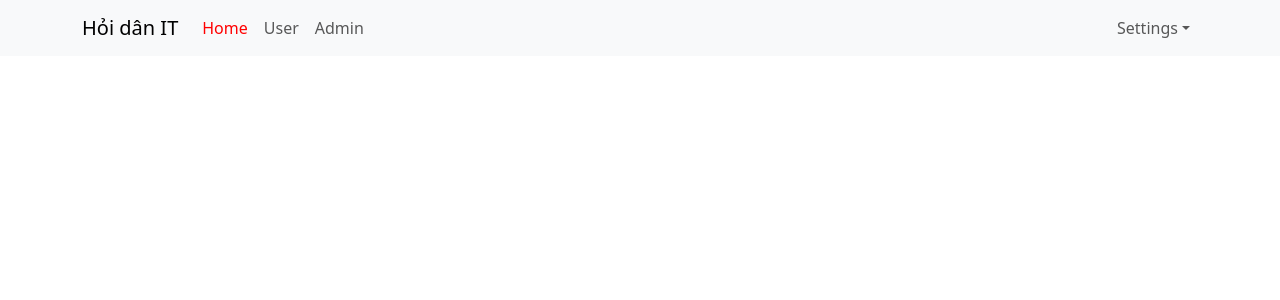
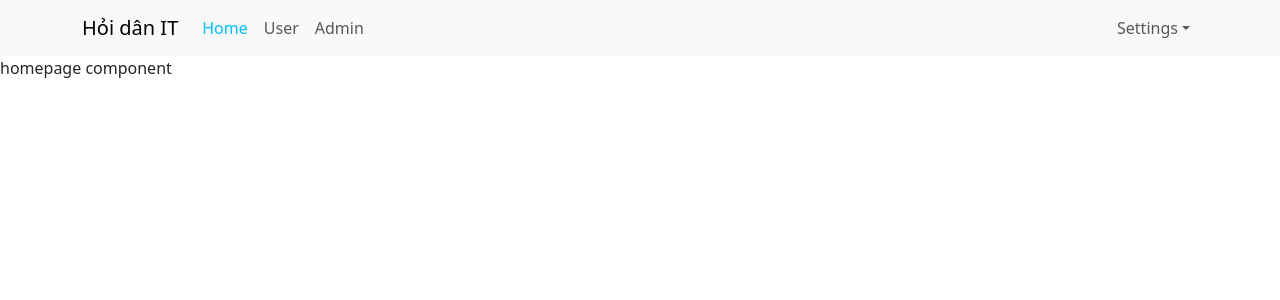
Before and after one commit to minhduong201103/test-demo-react, a React (Create React App) app: page / in a window 1280 px wide. Shown: the top 300 px of the page. Built offline with nearby package versions, Linux system fonts and the light colour scheme.

Commit message:
video 51

```diff
--- a/src/App.scss
+++ b/src/App.scss
@@ -14,7 +14,7 @@
     .navbar-nav {
       .nav-link {
         &.active {
-          color: red;
+          color: #00bfff;
         }
       }
     }
--- a/src/components/Header/header.js
+++ b/src/components/Header/header.js
@@ -8,7 +8,8 @@
     return (
         <Navbar expand="lg" className="bg-body-tertiary">
             <Container>
-                <Navbar.Brand href="#home">Hỏi dân IT</Navbar.Brand>
+                {/* <Navbar.Brand href="#home">Hỏi dân IT</Navbar.Brand> */}
+                <NavLink to="/" className='navbar-brand'> Hỏi dân IT</NavLink>
                 <Navbar.Toggle aria-controls="basic-navbar-nav" />
                 <Navbar.Collapse id="basic-navbar-nav">
                     <Nav className="me-auto">
@@ -21,9 +22,9 @@
                     </Nav>
                     <Nav>
                         <NavDropdown title="Settings" id="basic-nav-dropdown">
-                            <NavDropdown.Item href="#action/3.1">Log in</NavDropdown.Item>
-                            <NavDropdown.Item href="#action/3.2">Log out</NavDropdown.Item>
-                            <NavDropdown.Item href="#action/3.3">Profile</NavDropdown.Item>
+                            <NavDropdown.Item >Log in</NavDropdown.Item>
+                            <NavDropdown.Item >Log out</NavDropdown.Item>
+                            <NavDropdown.Item >Profile</NavDropdown.Item>
                         </NavDropdown>
                     </Nav>
                 </Navbar.Collapse>
--- /dev/null
+++ b/src/components/Home/HomePage.js
@@ -0,0 +1,9 @@
+const HomePage = () => {
+    return (
+        <div className="homepage-container">
+            homepage component
+        </div>
+    )
+}
+
+export default HomePage;
--- a/src/index.js
+++ b/src/index.js
@@ -12,6 +12,7 @@
 } from "react-router-dom";
 import User from './components/User/User';
 import Admin from './components/Admin/Admin';
+import HomePage from './components/Home/HomePage';
 
 const root = ReactDOM.createRoot(document.getElementById('root'));
 root.render(
@@ -19,6 +20,7 @@
     <BrowserRouter>
       <Routes>
         <Route path="/" element={<App />} >
+          <Route index element={<HomePage />} />
           <Route path="users" element={<User />} />
           <Route path="admins" element={<Admin />} />
         </Route>
```
